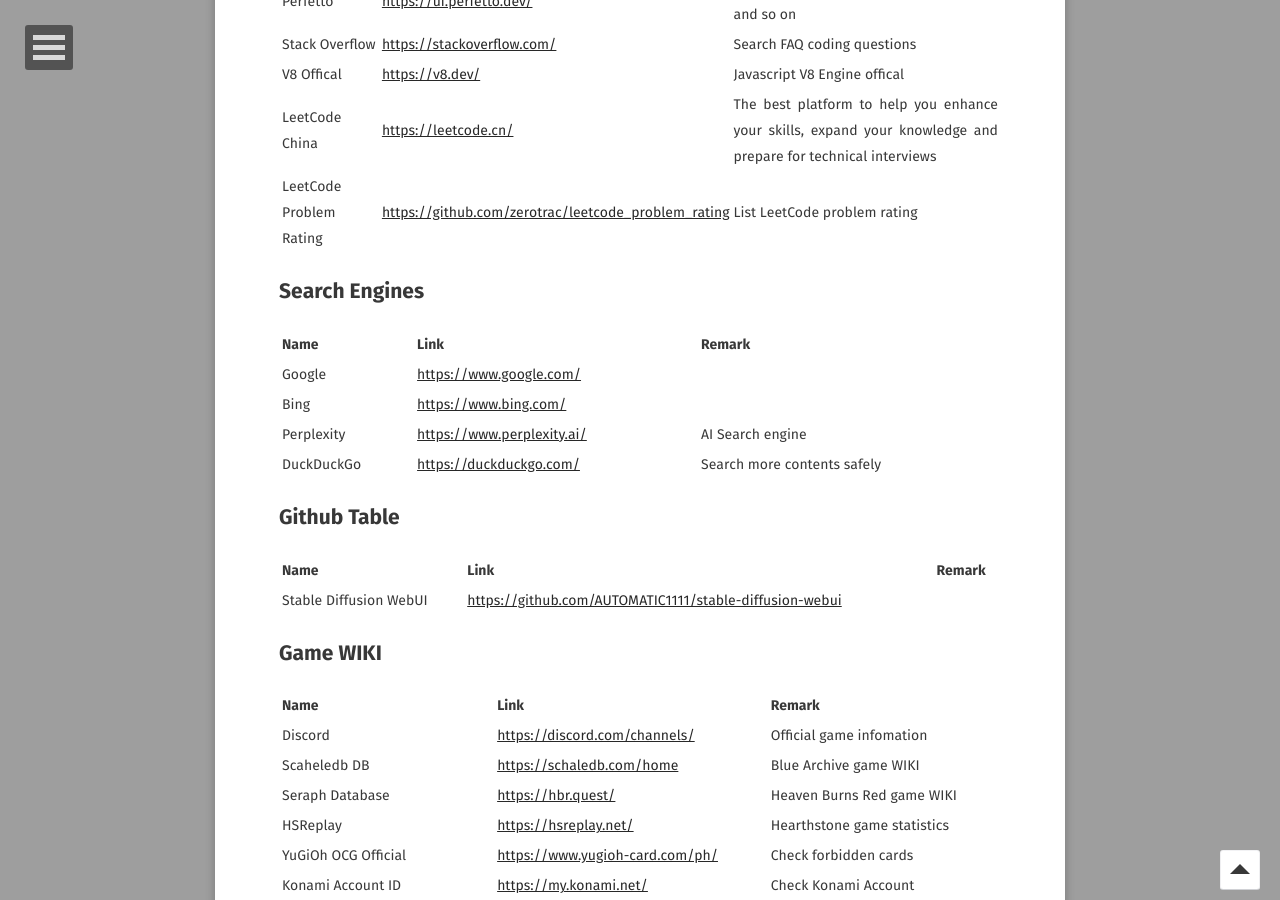
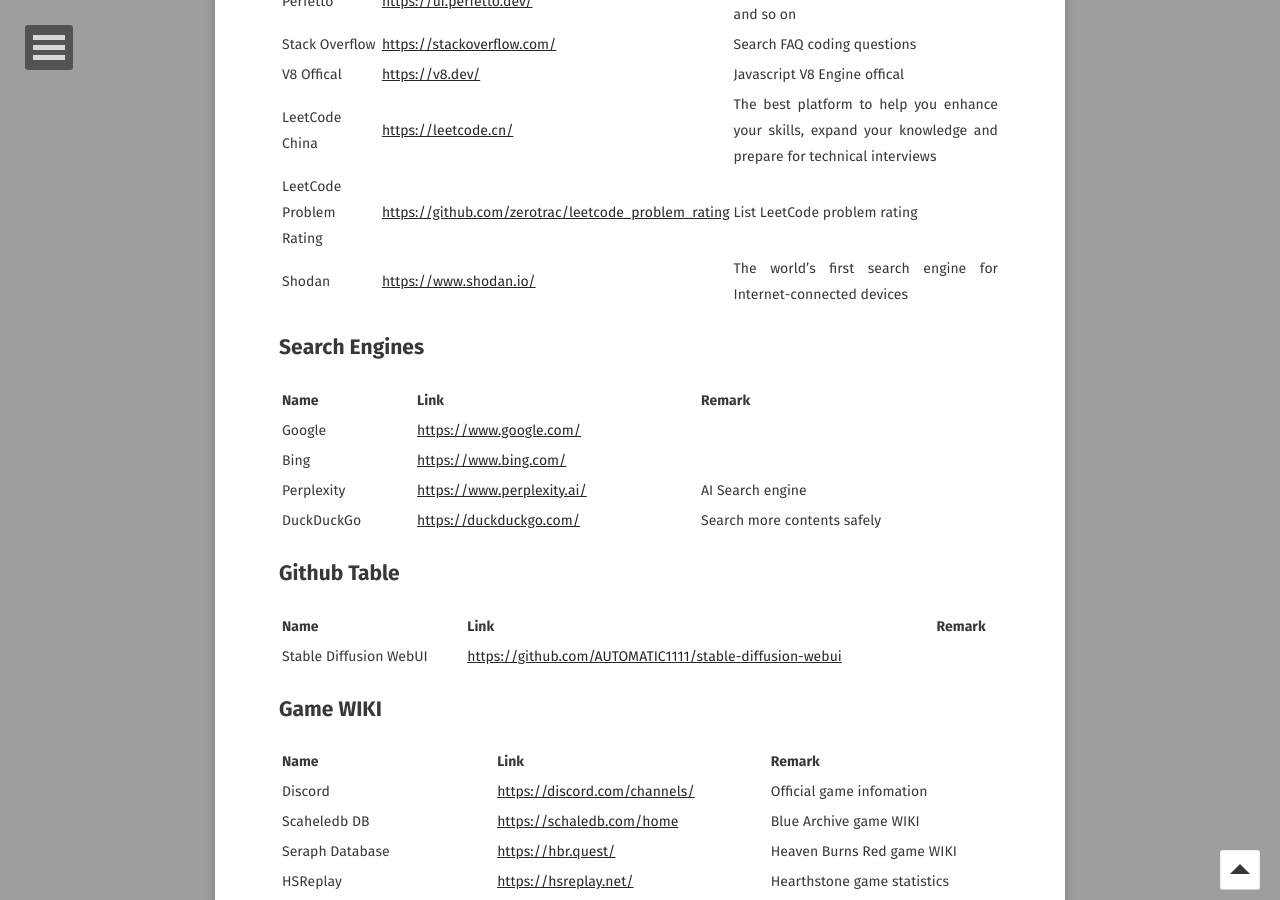
Before and after one commit to o7878x/o7878x.github.io, a Jekyll site: the page built from _posts/2024-07-07-pratical-websites.md, in a window 1280 px wide and 900 px high, scrolled down 917 px. Built offline with Jekyll 4.4.1, drawn with Linux system fonts in a browser that asks for light colours; some web fonts are replaced; comment, search, counter and statistics services are not loaded.

Commit message:
feature:add shodan site

```diff
--- a/_posts/2024-07-07-pratical-websites.md
+++ b/_posts/2024-07-07-pratical-websites.md
@@ -29,6 +29,7 @@
 | V8 Offical | <https://v8.dev/> | Javascript V8 Engine offical |
 | LeetCode China | <https://leetcode.cn/> | The best platform to help you enhance your skills, expand your knowledge and prepare for technical interviews |
 | LeetCode Problem Rating | <https://github.com/zerotrac/leetcode_problem_rating> | List LeetCode problem rating |
+| Shodan | <https://www.shodan.io/> | The world's first search engine for Internet-connected devices |
 
 ## Search Engines
 
```
